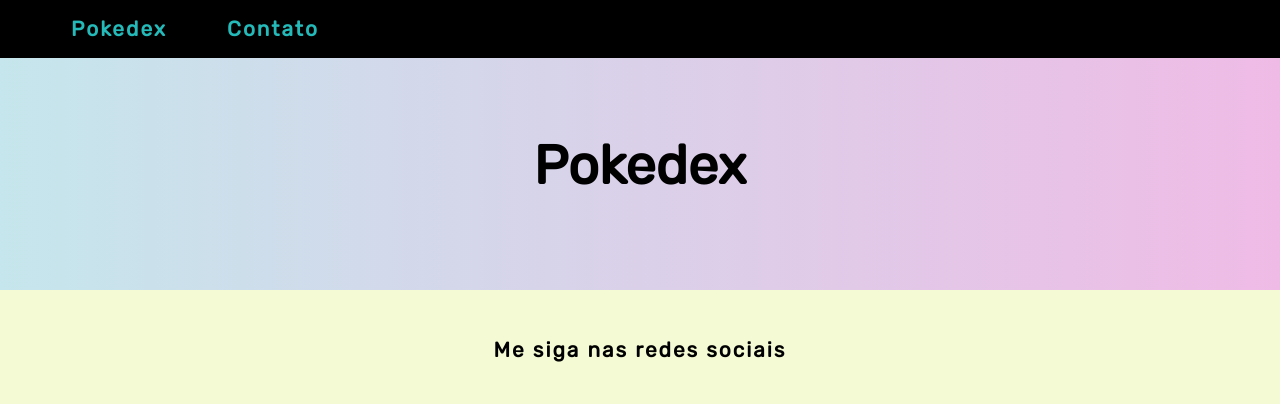
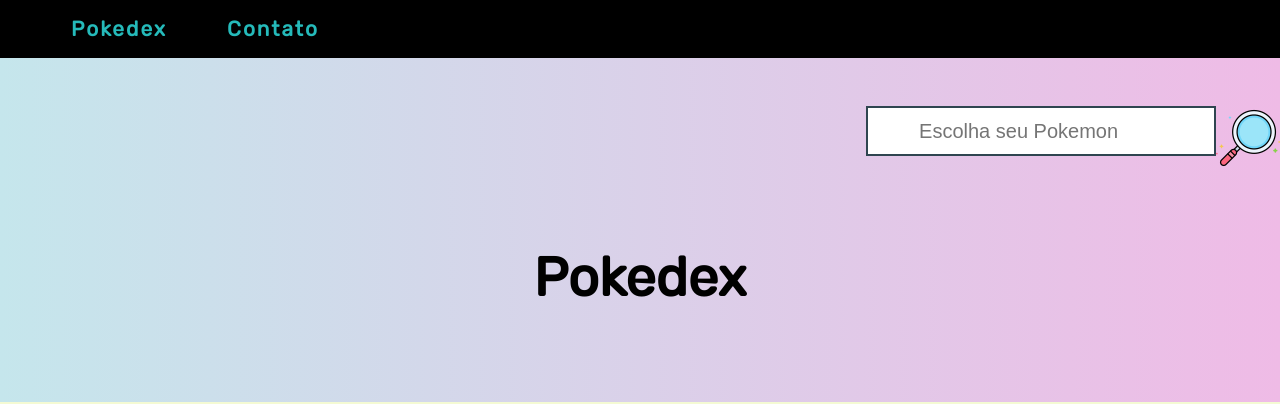
Before and after one commit to Emanuelle30/Page-Pokedex, a plain HTML site: page index.html in a window 1280 px wide. Shown: the top 404 px of the page. Drawn offline with Linux system fonts and the light colour scheme; no server answers.

Commit message:
Inserindo input de pesquisa

```diff
--- a/index.html
+++ b/index.html
@@ -10,6 +10,8 @@
 
 <body>
     <!--Menu-->
+    <div class="row">
+        <div class="col-md-6">
             <nav>
             <ul>
                 <li>
@@ -20,6 +22,26 @@
                 </li>
             </ul>
         </nav>
+        </div>
+    </div>
+
+ <div class="row">
+     <div class="col-md-6" id="style-form">
+
+            <input type="search" id="texto" list="historico" placeholder="Escolha seu Pokemon">
+            <img src="icones/lupas.png">
+
+            <datalist id="historico">
+            <option value= "1"></option>
+            <option value= "2"></option>
+            <option value= "3"></option>
+            <option value= "4"></option>
+            </datalist>
+
+     </div>
+ </div>
+
+
     <!--/Menu-->
 
     <!--Home Pokedex-->
--- a/style.css
+++ b/style.css
@@ -1,4 +1,9 @@
 /* style.css */
+
+html {
+    scroll-behavior: smooth;
+}
+
 body {
 	background: #EFEFBB;
 	background: linear-gradient(to right, rgb(197, 230, 236), rgb(239, 187, 230));
@@ -193,6 +198,24 @@
 	opacity: 0.8;
 }
 
+/* input Pesquisar */
+
+#style-form {
+display: flex;
+justify-content: flex-end;
+cursor: pointer;
+margin-top: 3em;
+}
+
+#texto {
+	width: 350px;
+	height: 50px;
+	float: left;
+	font-size: 20px;
+	border: solid 2px #2f4550;
+	text-align: center;
+}
+
 /* style footer */
 
 footer {
```
Also changed, not shown: icones/lupas.png (added). Lines whose indentation alone changed are shown as unchanged.
